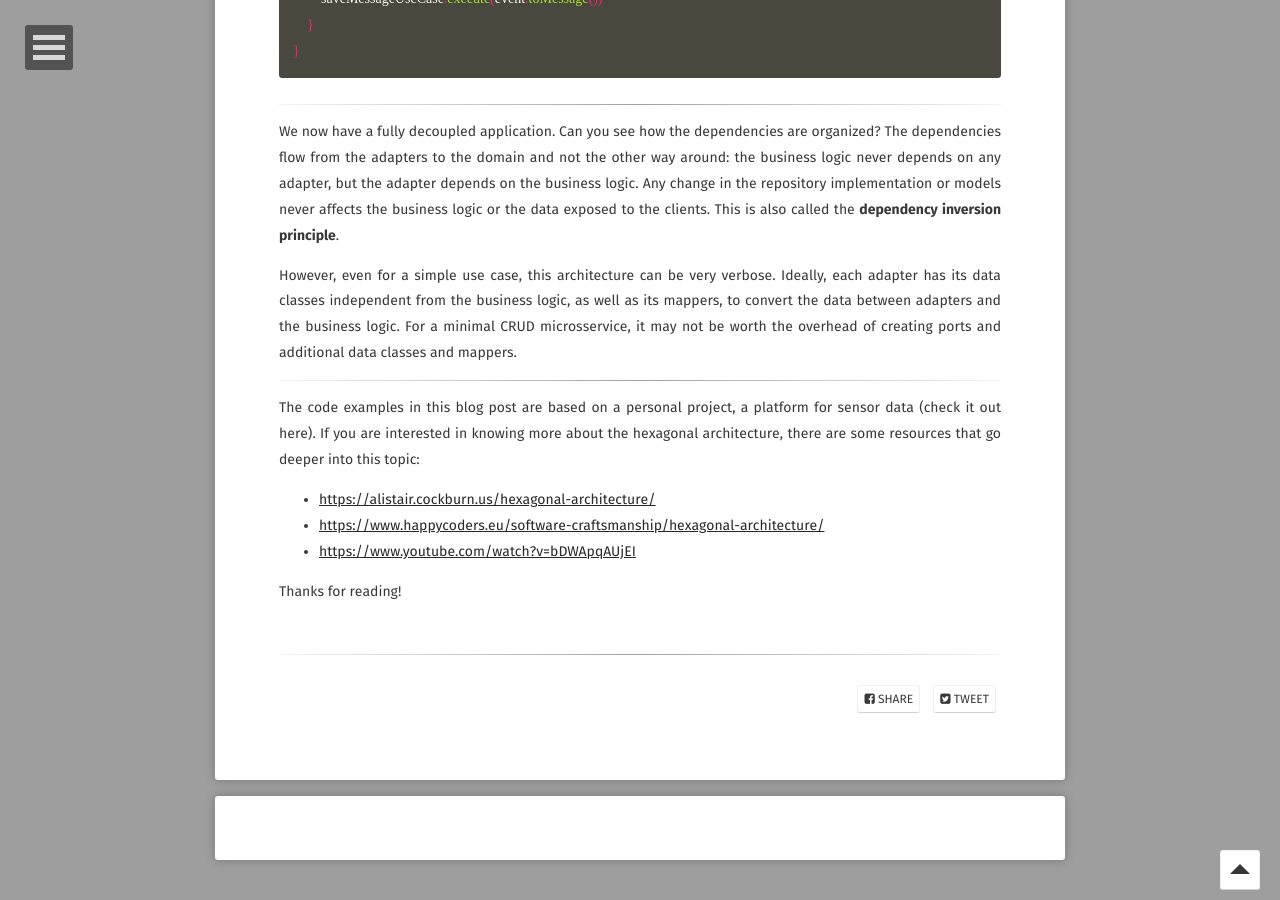
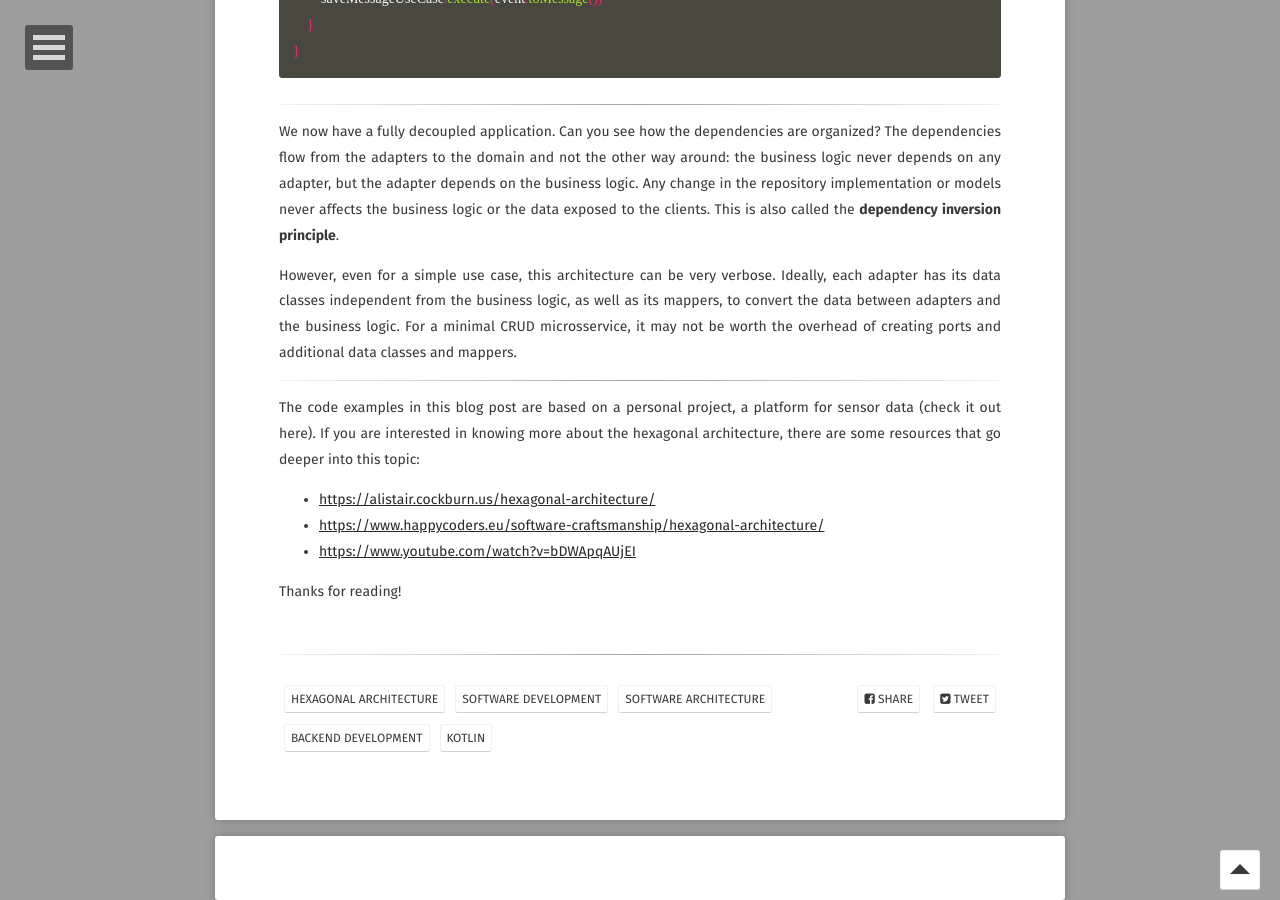
Before and after one commit to diogodanielsoaresferreira/diogodanielsoaresferreira.github.io, a Jekyll site: the page built from _posts/2024-02-18-hexagonal-architecture.md, in a window 1280 px wide and 900 px high, scrolled down 4617 px. Built offline with Jekyll 4.4.1, drawn with Linux system fonts in a browser that asks for light colours; some web fonts are replaced; comment, search, counter and statistics services are not loaded.

Commit message:
Add tags to hexagonal architecture blog post

```diff
--- a/_posts/2024-02-18-hexagonal-architecture.md
+++ b/_posts/2024-02-18-hexagonal-architecture.md
@@ -3,7 +3,7 @@ layout: post
 title: "How to structure your code? Hexagonal Architecture!"
 date: 2024-02-18
 excerpt: "Learn to structure your code using Hexagonal Architecture"
-tags: []
+tags: [hexagonal architecture, software development, software architecture, backend development, kotlin]
 comments: true
 ---
 
```
